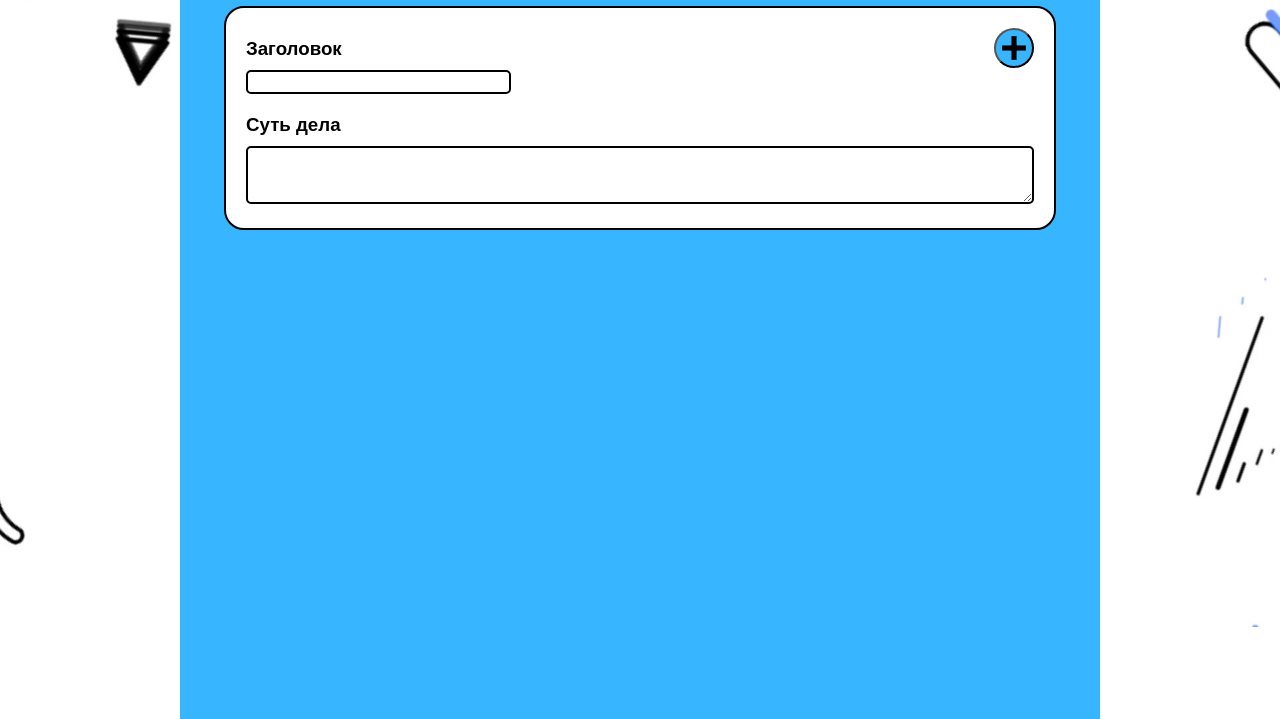
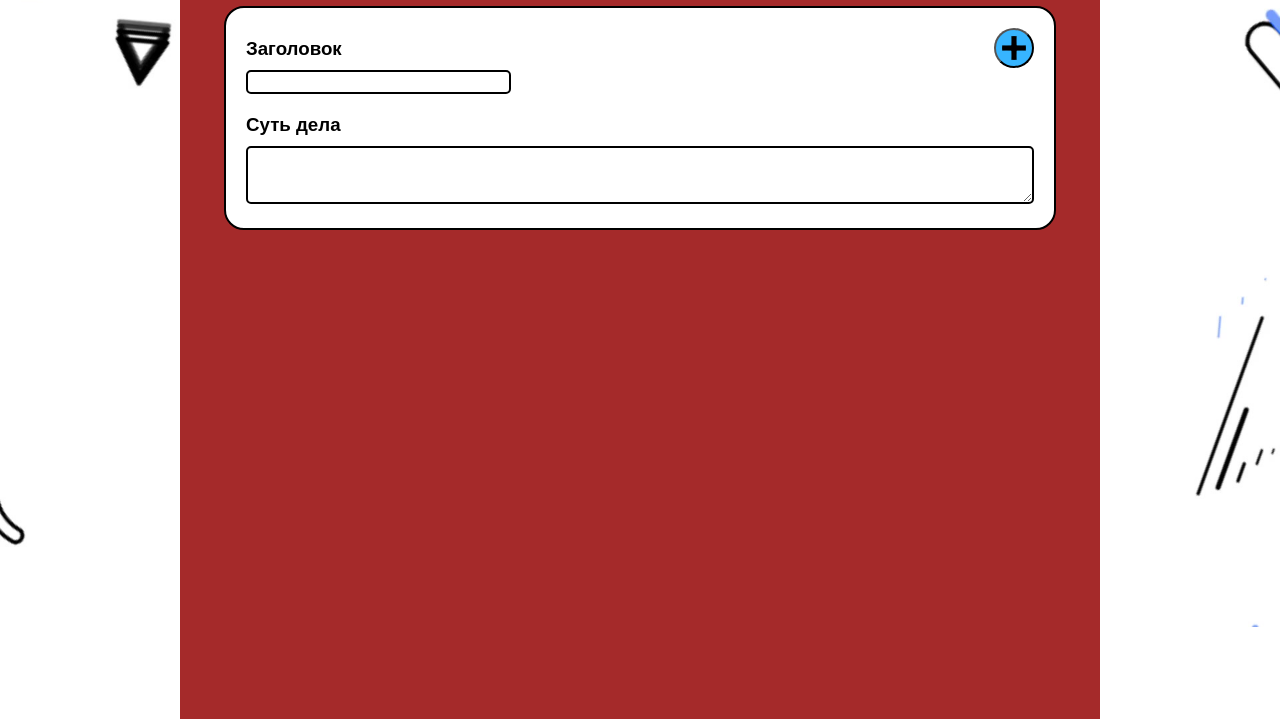
Before and after one commit to TeutonicKnight1/my-app, a React app: page / in a window 1280 px wide. Shown: the part 93-812 px from the top of the page. Built offline with nearby package versions, Linux system fonts and the light colour scheme.

Commit message:
modified:   .github/workflows/deploy.yml 	modified:   src/styles/Body.css

```diff
--- a/src/styles/Body.css
+++ b/src/styles/Body.css
@@ -6,7 +6,7 @@
     margin: 0px;
     padding: 10px;
     min-width: 900px;
-    background-color: #37b5ff;
-    /* background-color: brown; */
+    /* background-color: #37b5ff; */
+    background-color: brown;
     min-height: 99vh;
 }
```
Also changed, not shown: .github/workflows/deploy.yml.
